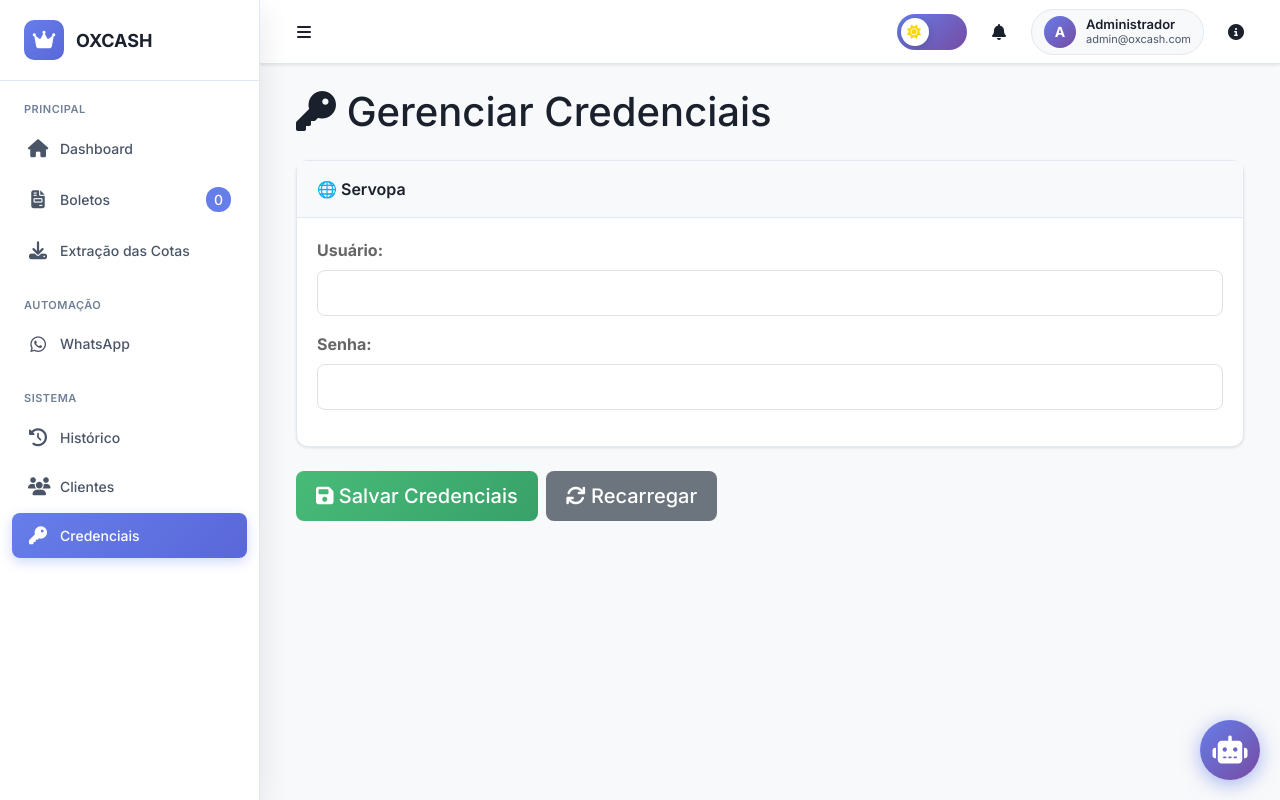
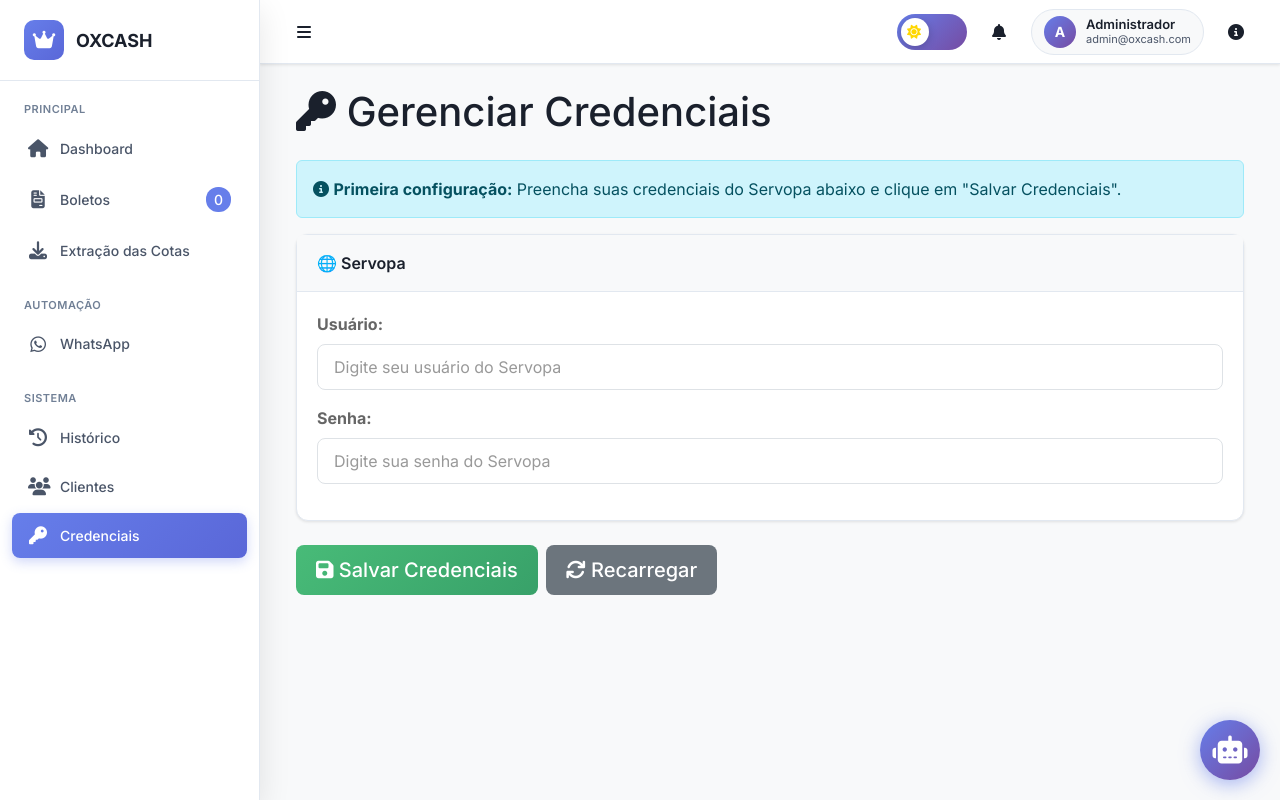
Before and after one commit to dhqdev/bci-on1, a Flask app: page /credentials in a window 1280 px wide. Run offline with Flask 3, Linux system fonts and the light colour scheme; the visitor is signed in with stand-in values (Sample User, id 1); data that the repository does not hold is empty; some libraries are stand-ins or nearby versions.

Commit message:
feat: enhance credential management with template creation and first-time alert

```diff
--- a/web/app.py
+++ b/web/app.py
@@ -307,16 +307,29 @@ def api_history(dia):
 def api_credentials():
     """Gerencia credenciais"""
     filepath = os.path.join(os.path.dirname(os.path.dirname(__file__)), 'credentials.json')
+    template_path = os.path.join(os.path.dirname(os.path.dirname(__file__)), 'credentials.json.template')
 
     if request.method == 'GET':
         try:
-            if os.path.exists(filepath):
-                with open(filepath, 'r', encoding='utf-8') as f:
-                    data = json.load(f)
-                # Retorna TUDO incluindo senhas (interface web é local/confiável)
-                return jsonify({'success': True, 'data': data})
-            else:
-                return jsonify({'success': True, 'data': {}})
+            # Se não existe o arquivo, cria do template vazio
+            if not os.path.exists(filepath):
+                if os.path.exists(template_path):
+                    with open(template_path, 'r', encoding='utf-8') as template_file:
+                        template_data = json.load(template_file)
+                    with open(filepath, 'w', encoding='utf-8') as f:
+                        json.dump(template_data, f, indent=2, ensure_ascii=False)
+                    # Retorna dados vazios do template
+                    return jsonify({'success': True, 'data': template_data})
+                else:
+                    # Se nem o template existe, retorna estrutura vazia padrão
+                    default_data = {"servopa": {"usuario": "", "senha": ""}}
+                    return jsonify({'success': True, 'data': default_data})
+
+            # Se existe, carrega e retorna
+            with open(filepath, 'r', encoding='utf-8') as f:
+                data = json.load(f)
+            # Retorna TUDO incluindo senhas (interface web é local/confiável)
+            return jsonify({'success': True, 'data': data})
         except Exception as e:
             return jsonify({'success': False, 'error': str(e)})
 
--- a/web/templates/credentials.html
+++ b/web/templates/credentials.html
@@ -6,17 +6,23 @@
 <div class="container">
     <h1 class="mb-4"><i class="fas fa-key"></i> Gerenciar Credenciais</h1>
 
+    <!-- Alerta de primeira configuração -->
+    <div id="first-time-alert" class="alert alert-info" style="display: none;">
+        <i class="fas fa-info-circle"></i>
+        <strong>Primeira configuração:</strong> Preencha suas credenciais do Servopa abaixo e clique em "Salvar Credenciais".
+    </div>
+
     <!-- Servopa -->
     <div class="card mb-4">
         <div class="card-header">🌐 Servopa</div>
         <div class="card-body">
             <div class="mb-3">
                 <label class="form-label"><strong>Usuário:</strong></label>
-                <input type="text" class="form-control" id="servopa-usuario">
+                <input type="text" class="form-control" id="servopa-usuario" placeholder="Digite seu usuário do Servopa">
             </div>
             <div class="mb-3">
                 <label class="form-label"><strong>Senha:</strong></label>
-                <input type="password" class="form-control" id="servopa-senha">
+                <input type="password" class="form-control" id="servopa-senha" placeholder="Digite sua senha do Servopa">
             </div>
         </div>
     </div>
@@ -41,21 +47,55 @@ async function loadCredentials() {
         const result = await response.json();
 
         if (result.success && result.data) {
+            // Sempre define os campos, mesmo se vazios (para primeira execução)
             if (result.data.servopa) {
-                document.getElementById('servopa-usuario').value = result.data.servopa.usuario || '';
-                document.getElementById('servopa-senha').value = result.data.servopa.senha || '';
+                const usuario = result.data.servopa.usuario || '';
+                const senha = result.data.servopa.senha || '';
+
+                document.getElementById('servopa-usuario').value = usuario;
+                document.getElementById('servopa-senha').value = senha;
+
+                // Se ambos os campos estão vazios, mostra alerta de primeira configuração
+                if (!usuario && !senha) {
+                    document.getElementById('first-time-alert').style.display = 'block';
+                } else {
+                    document.getElementById('first-time-alert').style.display = 'none';
+                }
+            } else {
+                // Se não há dados do servopa, deixa campos vazios
+                document.getElementById('servopa-usuario').value = '';
+                document.getElementById('servopa-senha').value = '';
+                document.getElementById('first-time-alert').style.display = 'block';
             }
+        } else {
+            // Se falhou ou não há dados, limpa os campos
+            document.getElementById('servopa-usuario').value = '';
+            document.getElementById('servopa-senha').value = '';
+            document.getElementById('first-time-alert').style.display = 'block';
         }
     } catch (error) {
-        alert('❌ Erro ao carregar: ' + error);
+        console.error('Erro ao carregar credenciais:', error);
+        // Em caso de erro, deixa campos vazios
+        document.getElementById('servopa-usuario').value = '';
+        document.getElementById('servopa-senha').value = '';
+        document.getElementById('first-time-alert').style.display = 'block';
     }
 }
 
 async function saveCredentials() {
+    const usuario = document.getElementById('servopa-usuario').value.trim();
+    const senha = document.getElementById('servopa-senha').value.trim();
+
+    // Validação básica
+    if (!usuario || !senha) {
+        alert('⚠️ Por favor, preencha todos os campos antes de salvar!');
+        return;
+    }
+
     const data = {
         servopa: {
-            usuario: document.getElementById('servopa-usuario').value,
-            senha: document.getElementById('servopa-senha').value
+            usuario: usuario,
+            senha: senha
         }
     };
 
@@ -69,6 +109,10 @@ async function saveCredentials() {
         const result = await response.json();
         if (result.success) {
             alert('✅ Credenciais salvas com sucesso!');
+            // Esconde o alerta de primeira configuração após salvar
+            document.getElementById('first-time-alert').style.display = 'none';
+        } else {
+            alert('❌ Erro ao salvar: ' + (result.error || 'Erro desconhecido'));
         }
     } catch (error) {
         alert('❌ Erro: ' + error);
```
